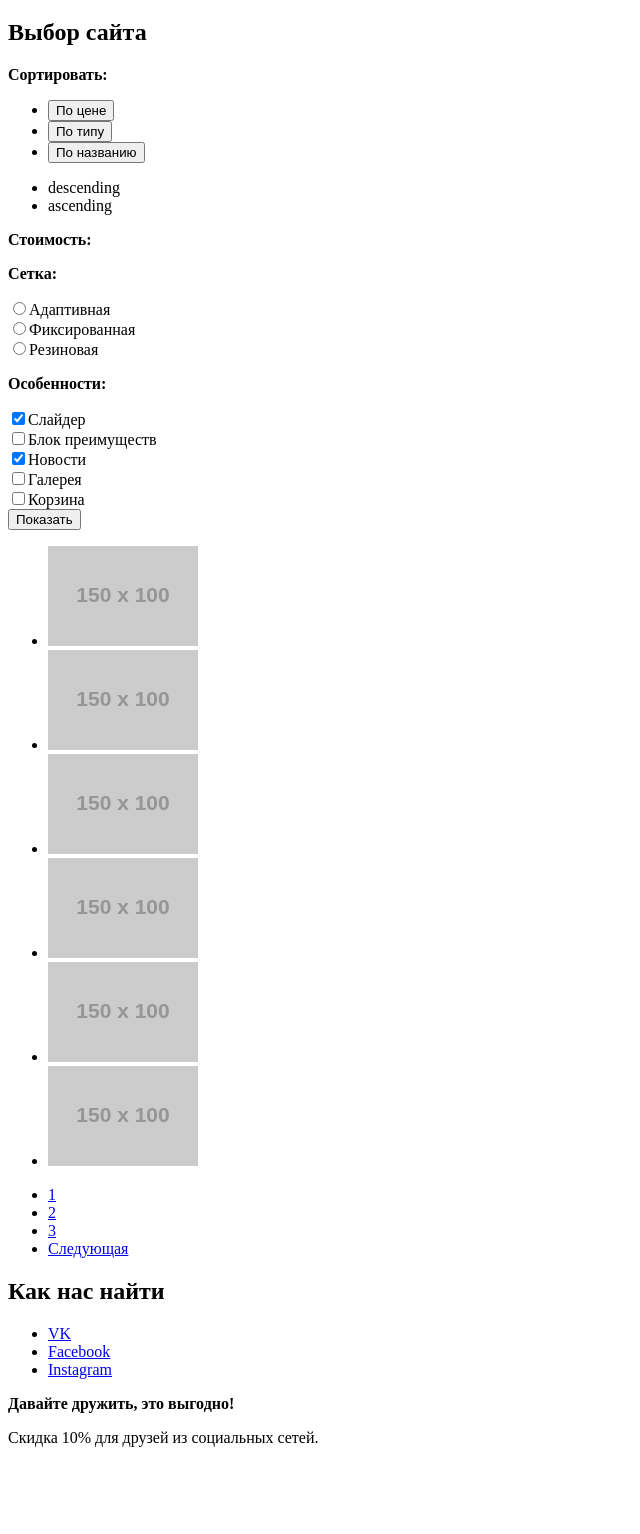
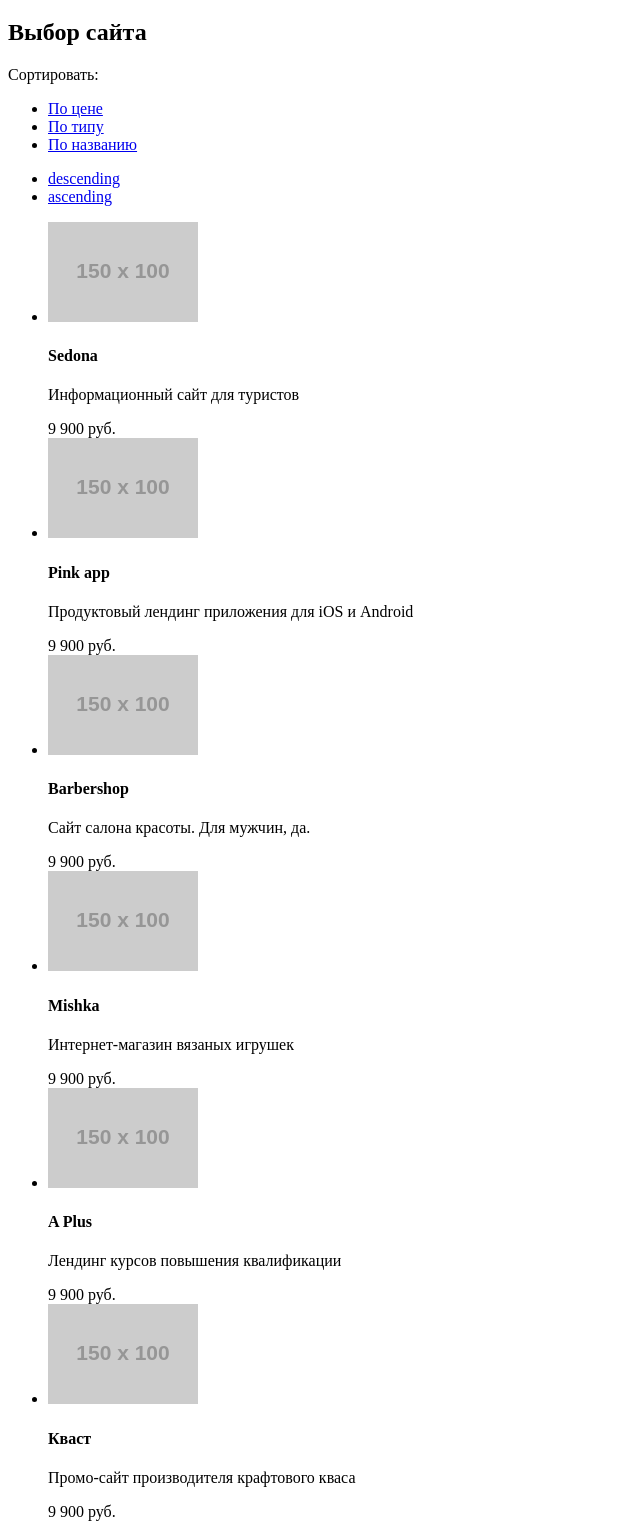
Before and after one commit to smolenchik92/225206-nerds-25, a plain HTML site: page shop.html in a window 1280 px wide. Shown: the part 295-1829 px from the top of the page, without its empty margins (0-640 px from the left). Before the commit the page ends 1758 px from the top, so only its background shows below. Drawn offline with Linux system fonts and the light colour scheme; placeholder pictures from the web are drawn by us.

Commit message:
-ссылки -<b> -лишние div -блок с формами +<h1>

```diff
--- a/shop.html
+++ b/shop.html
@@ -6,7 +6,7 @@
   </head>
   <body>
     <header class="main-header">
-      <a class="main-header-logo">
+      <a href="#" class="main-header-logo">
         <img src="http://placehold.it/150x100" alt="Дизайн-студия Нёрдс">
       </a>
       <nav class="main-navigation">
@@ -15,101 +15,99 @@
             <a href="index.html">Студия</a>
           </li>
           <li>
-            <a href="customers.html">Клиенты</a>
+            <a href="#">Клиенты</a>
           </li>
-          <li class="site-navigation-current">
-            <a href="shop.html">Магазин</a>
-          </li>
+          <li class="site-navigation-current">Магазин</li>
           <li>
-            <a href="contacts.html">Контакты</a>
+            <a href="#">Контакты</a>
           </li>
         </ul>
         <ul class="cart-navigation">
           <li>
-            <a href="cart.html">Корзина</a>
+            <a href="#">Корзина</a>
           </li>
         </ul>
       </nav>
-      <h1 class="page-title">Магазин готовых шаблонов</h1>
     </header>
     <main class="container">
+      <h1 class="page-title">Магазин готовых шаблонов</h1>
+      <aside class="forms">
+        <!-- с твоего позволения сделаю с бОльшим пониманием после лекции о формах -->
+      </aside>
       <section class="items">
         <h2 class="visually-hidden">Выбор сайта</h2>
         <div class="items-sort">
-          <p>
-            <b>Сортировать:</b>
-          </p>
+          <p class="title">Сортировать:</p>
+          <!-- можно ли объединить в единый список ссылок? -->
           <ul class="items-sort-options">
             <li>
-              <button>По цене</button>
+              <a href="#">По цене</a>
             </li>
             <li>
-              <button>По типу</button>
+              <a href="#">По типу</a>
             </li>
             <li>
-              <button>По названию</button>
+              <a href="#">По названию</a>
             </li>
           </ul>
           <ul class="items-sort-order">
-            <li>descending</li>
-            <li>ascending</li>
+            <li>
+              <a href="#">descending</a>
+            </li>
+            <li>
+              <a href="#">ascending</a>
+            </li>
           </ul>
         </div>
-        <div class="items-filter">
-          <div class="items-filter-pricing">
-            <p>
-              <b>Стоимость:</b>
-            </p>
-            <!-- место под слайдер и поля для чисел -->
-          </div>
-          <div class="items-filter-grid">
-            <p>
-              <b>Сетка:</b>
-            </p>
-            <form>
-              <input type="radio">Адаптивная<br>
-              <input type="radio">Фиксированная<br>
-              <input type="radio">Резиновая
-            </form>
-          </div>
-          <div class="items-filter-checkbox">
-            <p>
-              <b>Особенности:</b>
-            </p>
-            <form>
-              <input type="checkbox" checked>Слайдер<br>
-              <input type="checkbox">Блок преимуществ<br>
-              <input type="checkbox" checked>Новости<br>
-              <input type="checkbox">Галерея<br>
-              <input type="checkbox">Корзина
-            </form>
-          </div>
-          <input type="submit" value="Показать">
-        </div>
         <ul class="items-list">
+          <!-- можно ли div вкладывать в li? -->
           <li>
-            <div class="items-header"></div>
             <img src="http://placehold.it/150x100" alt="sedona">
+            <div>
+              <h4>Sedona</h4>
+              <p>Информационный сайт для туристов</p>
+              <a>9 900 руб.</a>
+            </div>
           </li>
           <li>
-            <div class="items-header"></div>
             <img src="http://placehold.it/150x100" alt="pink">
+            <div>
+              <h4>Pink app</h4>
+              <p>Продуктовый лендинг приложения для iOS и Android</p>
+              <a>9 900 руб.</a>
+            </div>
           </li>
           <li>
-            <div class="items-header"></div>
             <img src="http://placehold.it/150x100" alt="borodinski">
+            <div>
+              <h4>Barbershop</h4>
+              <p>Сайт салона красоты. Для мужчин, да.</p>
+              <a>9 900 руб.</a>
+            </div>
           </li>
           <li>
-            <div class="items-header"></div>
             <img src="http://placehold.it/150x100" alt="mishka">
+            <div>
+              <h4>Mishka</h4>
+              <p>Интернет-магазин вязаных игрушек</p>
+              <a>9 900 руб.</a>
+            </div>
           </li>
           <li>
-            <div class="items-header"></div>
             <img src="http://placehold.it/150x100" alt="A+">
+            <div>
+              <h4>A Plus</h4>
+              <p>Лендинг курсов повышения квалификации</p>
+              <a>9 900 руб.</a>
+            </div>
           </li>
           <li>
-            <div class="items-header"></div>
             <img src="http://placehold.it/150x100" alt="кваст">
+            <div>
+              <h4>Кваст</h4>
+              <p>Промо-сайт производителя крафтового кваса</p>
+              <a>9 900 руб.</a>
+            </div>
           </li>
         </ul>
         <div class="pagination">
@@ -131,7 +129,14 @@
       </section>
       <section class="map">
         <h2 class="visually-hidden">Как нас найти</h2>
-<!-- место под карту -->
+        <img src="http://placehold.it/150x100" alt="Карта">
+        <div class="contacts">
+          <h3>Nёrds design studio</h3>
+          <p>191186, Санкт-Петербург, ул. Б. Конюшенная, д. 19/8</p>
+          <p>тел. +7 (812) 275-75-75</p>
+          <!-- ссылка или кнопка -->
+          <a href="#">Напишите нам</a>
+        </div>
       </section>
     </main>
     <footer>
@@ -149,9 +154,7 @@
         </ul>
       </section>
       <div>
-        <p>
-          <b>Давайте дружить, это выгодно!</b>
-        </p>
+        <h2>Давайте дружить, это выгодно!</h2>
         <p>Скидка 10% для друзей из социальных сетей.</p>
       </div>
     </footer>
```
